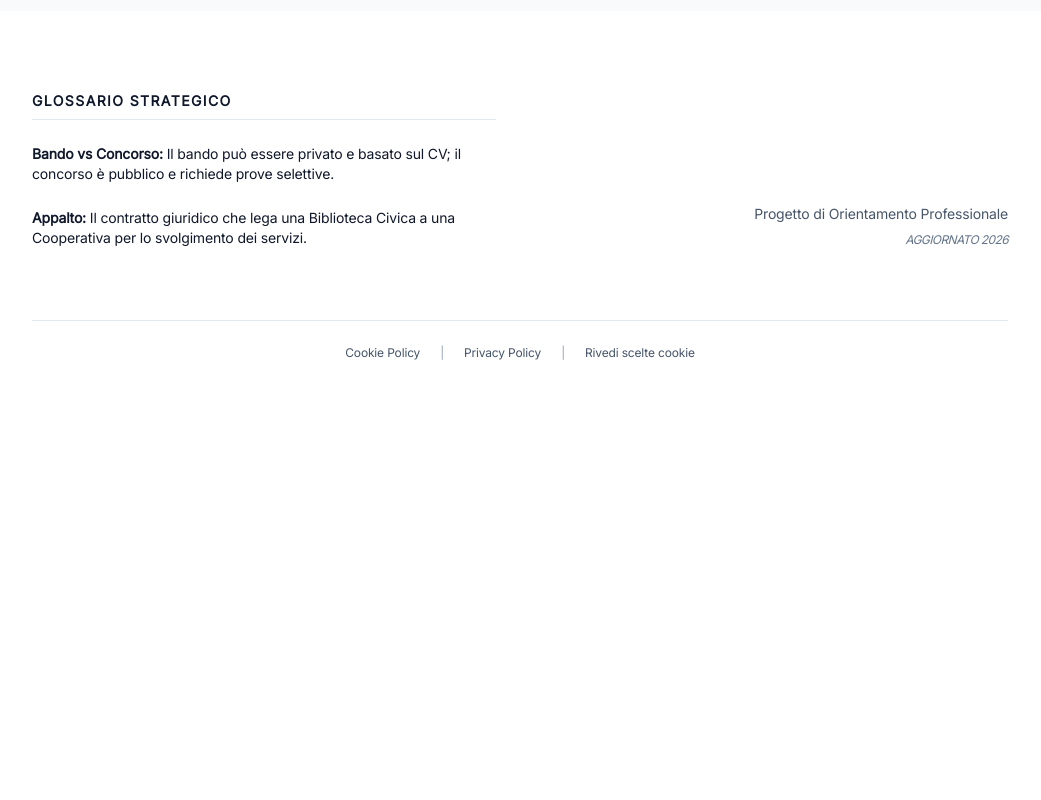
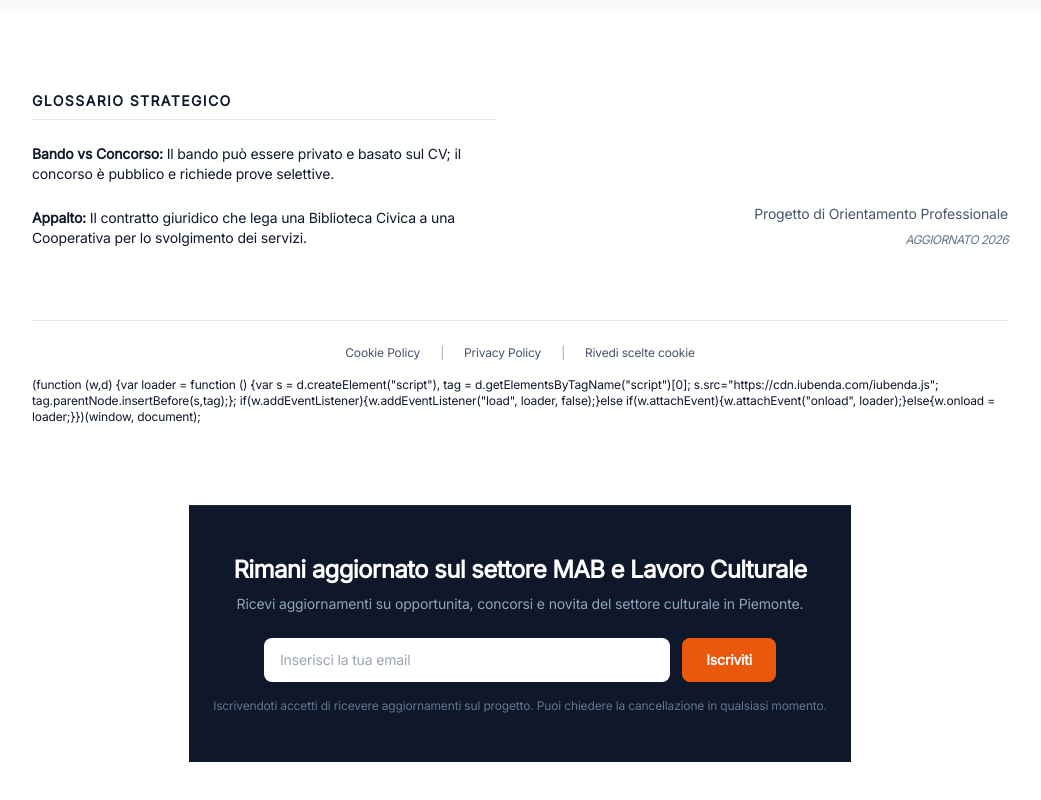
Before and after one commit to Vlad-pixelsvg/LCSPiemonte, a plain HTML site: page biblioteca.html in a window 1280 px wide. Shown: the part 1995-2795 px from the top of the page, without its empty margins (120-1161 px from the left). Before the commit the page ends 2436 px from the top, so only its background shows below. Drawn offline with nearby package versions, Linux system fonts and the light colour scheme.

Commit message:
Update biblioteca.html

```diff
--- a/biblioteca.html
+++ b/biblioteca.html
@@ -338,10 +338,56 @@
             <a href="https://www.iubenda.com/privacy-policy/49865545" class="iubenda-white iubenda-noiframe iubenda-embed text-slate-600 hover:text-slate-900 focus:outline-none focus:ring-2 focus:ring-orange-500 rounded px-1" title="Privacy Policy">Privacy Policy</a>
             <span class="text-slate-400" aria-hidden="true">|</span>
             <a href="#" class="iubenda-cs-preferences-link text-slate-600 hover:text-slate-900 focus:outline-none focus:ring-2 focus:ring-orange-500 rounded px-1">Rivedi scelte cookie</a>
-        </div>
+        </di
 
-        <script type="text/javascript">(function (w,d) {var loader = function () {var s = d.createElement("script"), tag = d.getElementsByTagName("script")[0]; s.src="https://cdn.iubenda.com/iubenda.js"; tag.parentNode.insertBefore(s,tag);}; if(w.addEventListener){w.addEventListener("load", loader, false);}else if(w.attachEvent){w.attachEvent("onload", loader);}else{w.onload = loader;}})(window, document);</script>
-    </footer>
+		<script type="text/javascript">(function (w,d) {var loader = function () {var s = d.createElement("script"), tag = d.getElementsByTagName("script")[0]; s.src="https://cdn.iubenda.com/iubenda.js"; tag.parentNode.insertBefore(s,tag);}; if(w.addEventListener){w.addEventListener("load", loader, false);}else if(w.attachEvent){w.attachEvent("onload", loader);}else{w.onload = loader;}})(window, document);</script>
+
+
+		<!-- SEZIONE NEWSLETTER -->
+<section class="bg-slate-900 text-white py-12 border-t border-slate-800 mt-16">
+  <div class="max-w-4xl mx-auto px-6 text-center">
+
+    <h2 class="text-2xl font-bold tracking-tight mb-2">
+      Rimani aggiornato sul settore MAB e Lavoro Culturale
+    </h2>
+    <p class="text-slate-400 text-sm mb-6">
+      Ricevi aggiornamenti su opportunita, concorsi e novita del settore culturale in Piemonte.
+    </p>
+
+    <!-- FORM NEWSLETTER -->
+    <form action="https://formsubmit.co/gabriel.corcodel04@gmail.com" method="POST" class="flex flex-col sm:flex-row gap-3 max-w-lg mx-auto">
+
+      <!-- Campo nascosto per evitare lo SPAM / Captcha integrato -->
+      <input type="hidden" name="_captcha" value="false">
+      <!-- Campo nascosto per il titolo dell'email che riceverai -->
+      <input type="hidden" name="_subject" value="Nuova iscrizione alla Newsletter CulturaLavoro!">
+
+      <label for="newsletter-email" class="sr-only">Indirizzo Email</label>
+      <input
+        type="email"
+        id="newsletter-email"
+        name="email"
+        placeholder="Inserisci la tua email"
+        required
+        class="grow px-4 py-3 rounded-lg text-slate-900 text-sm focus:outline-none focus:ring-2 focus:ring-orange-500"
+      >
+
+      <button
+        type="submit"
+        class="bg-orange-600 hover:bg-orange-500 text-white font-semibold px-6 py-3 rounded-lg text-sm transition-colors shrink-0 focus:outline-none focus:ring-2 focus:ring-orange-500"
+      >
+        Iscriviti
+      </button>
+
+    </form>
+
+    <p class="text-xs text-slate-500 mt-4">
+      Iscrivendoti accetti di ricevere aggiornamenti sul progetto. Puoi chiedere la cancellazione in qualsiasi momento.
+    </p>
+
+  </div>
+</section>
+	</footer>
 
     <!-- JS ACCESSIBILITÀ MENU MOBILE -->
     <script>
```
